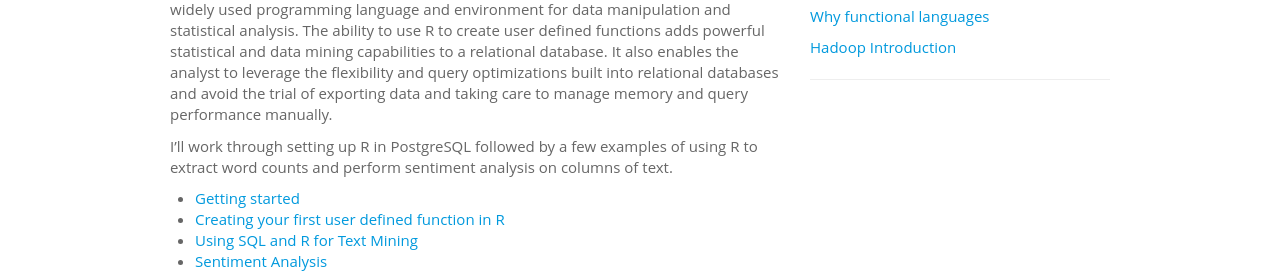
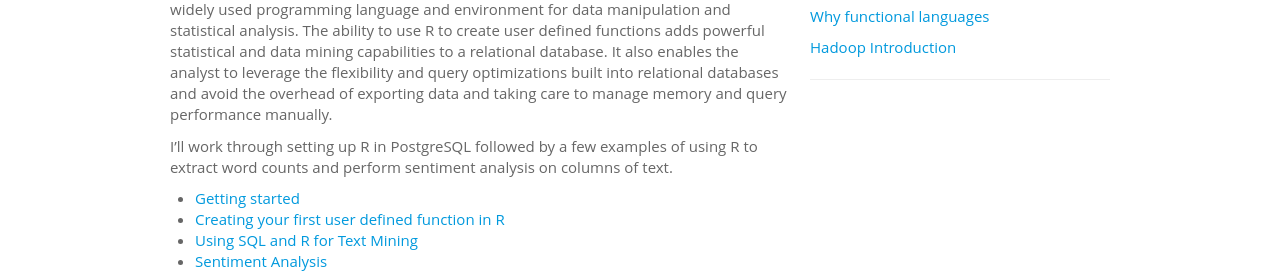
Before and after one commit to markmo/markmo.github.io, a Jekyll site: the page built from _posts/2013-05-20-user-defined-sql-functions-in-r.md, in a window 1280 px wide and 900 px high. Shown: the part 523-801 px from the top of the window. Built offline with Jekyll 4.4.1, drawn with Linux system fonts in a browser that asks for light colours; nearby versions of some CDN libraries; Markdown is read by kramdown in place of the engine named in the settings; some of the changed text lies outside the part shown.

Commit message:
minor copy changes

```diff
--- a/_posts/2013-05-20-user-defined-sql-functions-in-r.md
+++ b/_posts/2013-05-20-user-defined-sql-functions-in-r.md
@@ -15,7 +15,7 @@ in SQL statements. The Greenplum and PostgreSQL relational databases enable user
 in the R language. R is a widely used programming language and environment for data manipulation and statistical
 analysis. The ability to use R to create user defined functions adds powerful statistical and data mining
 capabilities to a relational database. It also enables the analyst to leverage the flexibility and query optimizations
-built into relational databases and avoid the trial of exporting data and taking care to manage memory and
+built into relational databases and avoid the overhead of exporting data and taking care to manage memory and
 query performance manually.
 
 I'll work through setting up R in PostgreSQL followed by a few examples of using R to extract word counts and perform
```
Also changed, not shown: other parts of _posts/2013-05-20-user-defined-sql-functions-in-r.md (+3 -2 lines).
